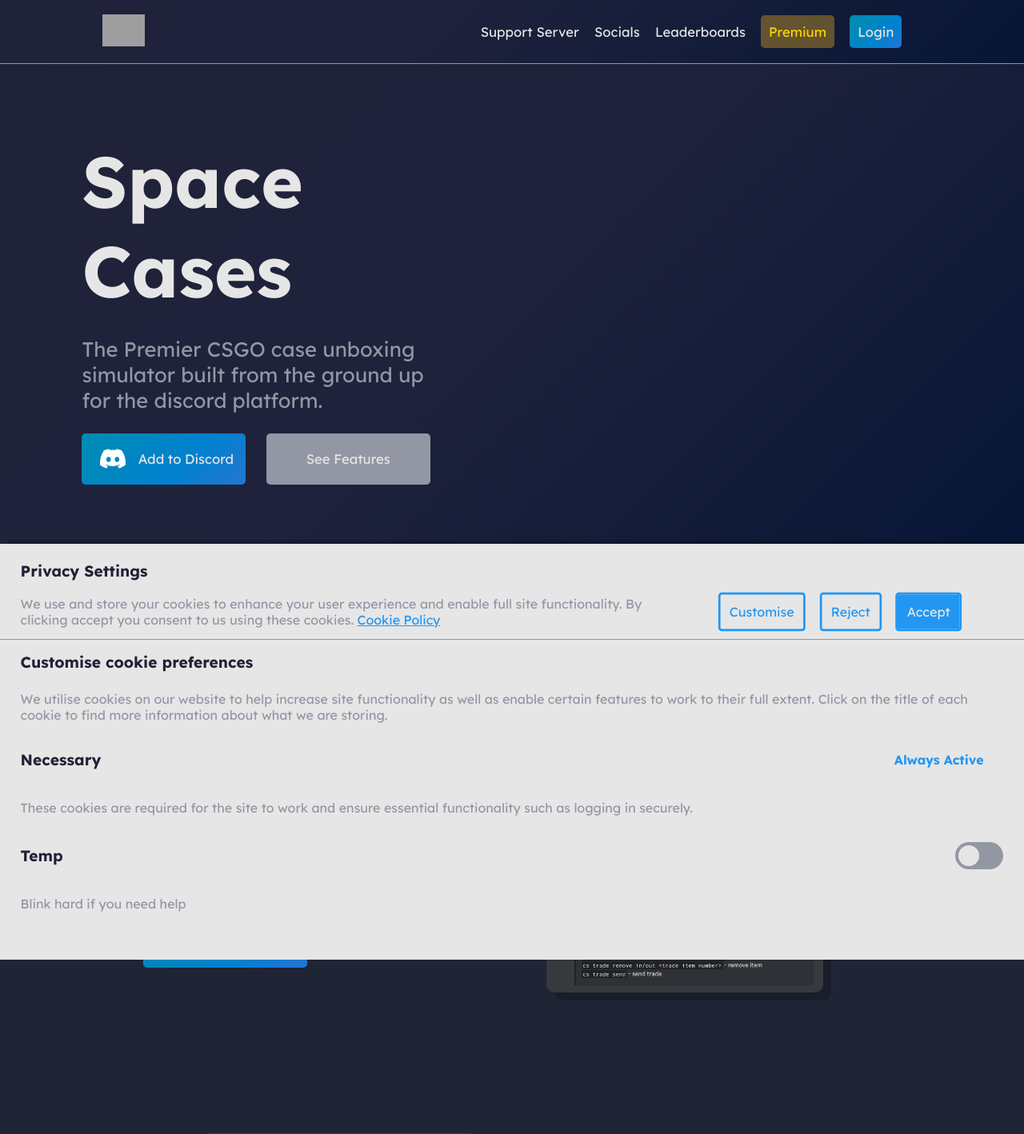
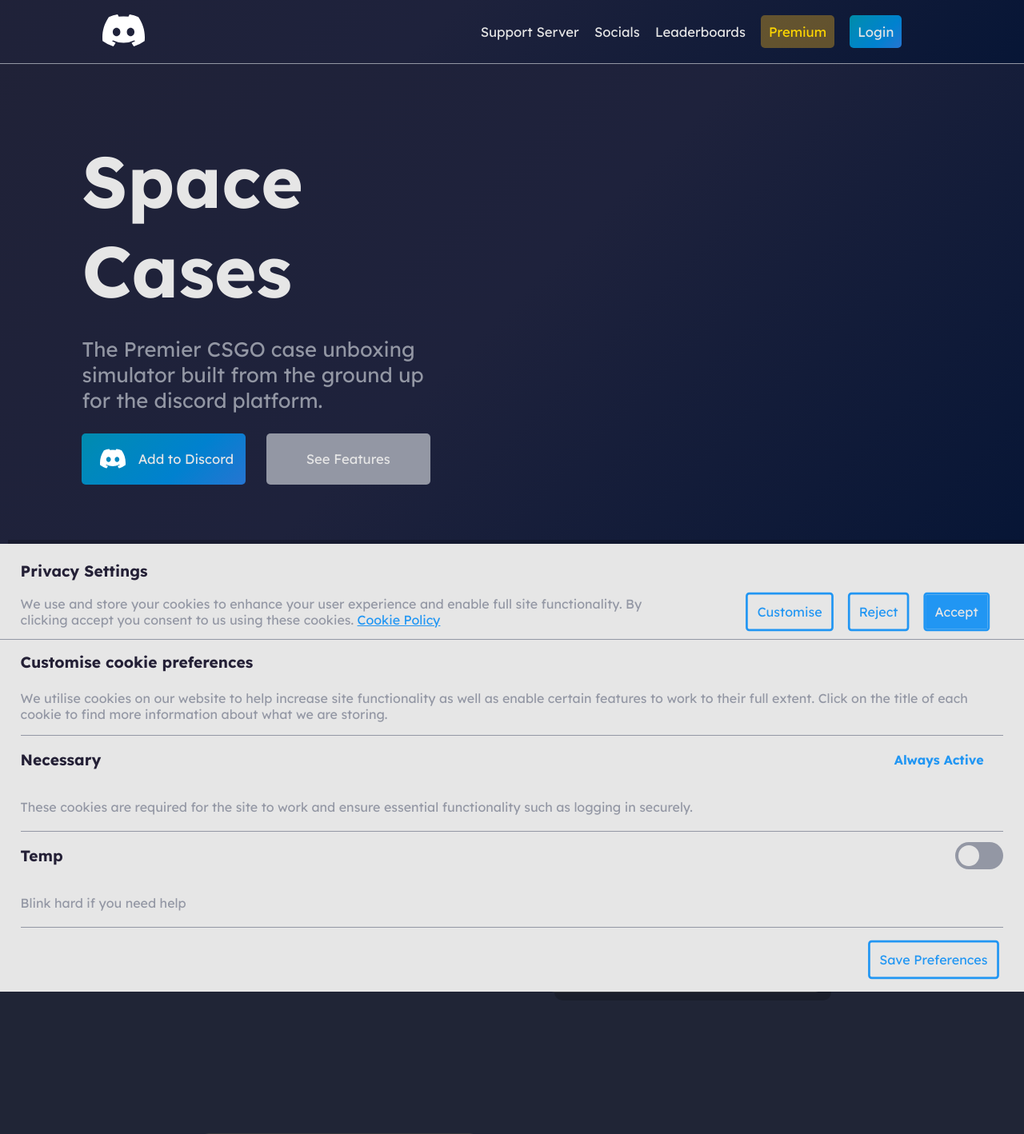
Before and after one commit to RGCSERG/spacecases.io, a Flask app: page /home in a window 1280 px wide. Shown: the top 1418 px of the page at 80% size. Run offline with Flask 2, Linux system fonts and the light colour scheme; grey boxes are pictures that could not be loaded.

Commit message:
completed cookie menu

```diff
--- a/webstart/static/style.css
+++ b/webstart/static/style.css
@@ -91,6 +90,7 @@ h1,.text-header-summary {
 }
 .cookie-preface, .cookie-menu {
     padding-bottom: 1vh;
+    border-bottom: 1px solid var(--colour4);
 }
 .cookie-link {
     text-decoration: underline;
@@ -100,7 +100,7 @@ h1,.text-header-summary {
 .cookie-buttons {
     scale: 0.9;
     display: flex;
-    justify-content: center;
+    justify-content: end;
     align-items: center;
     gap: 2vw;
 }
@@ -112,12 +112,28 @@ h1,.text-header-summary {
     color: var(--colour6);
     border-radius: 2px;
 }
+.cookie-save {
+    height: 10vh;
+    display: flex;
+    justify-content: end;
+    align-items: center;
+    background: var(--colour1);
+}
+.cookie-save-button {
+    font-size: 1.4vw;
+    cursor: pointer;
+    outline: var(--colour6) 3px solid;
+    padding: 1vw;
+    color: var(--colour6);
+    border-radius: 2px;
+    scale: 0.9;
+}
 .cookie-buttons a:nth-child(3) {
     color: var(--colour1);
     background: var(--colour6);
 }
 .cookie-custom-wrapper {
-    height: 50vh;
+    height: 55vh;
     width: 100vw;
     position: fixed;
     top: 100%;
@@ -157,6 +173,7 @@ h1,.text-header-summary {
     height: 15vh;
     width: 100%;
     background: var(--colour1);
+    border-bottom: 1px solid var(--colour4);
 }
 .cookie-description {
     grid-area: "text";
--- a/webstart/templates/index.html
+++ b/webstart/templates/index.html
@@ -16,12 +16,12 @@
   </head>
   <body>
     <nav class="header noselect">
-      <a href="{{url_for('home')}}"><img class="logo"src="{{url_for('static',filename='images/discord-mark-white.svg')}}"></img></a>
+      <a href="{{url_for('home')}}"><img class="logo"src="{{url_for('static',filename='images/svg/discord-mark-white.svg')}}"></img></a>
       <div class ="nav-links">
         <a href="https://discord.gg/JAkGbVsdEe" target="_blank">Support Server</a>
-        <a href="temp">Socials</a>
+        <a href="{{url_for('socials')}}">Socials</a>
         <a href="{{url_for('leaderboard')}}">Leaderboards</a>
-        <a id="premium" href="temp">Premium</a>
+        <a id="premium" href="{{url_for('premium')}}">Premium</a>
       <div class="login-button">
           {% if current_user %}
           <div class="button-wrapper">
@@ -93,7 +93,9 @@
           </label>
           <p class="cookie-description"> and can we finish the back end x</p>
         </div>
-        </div>
+      </div>
+      <div class="cookie-save">
+        <a class="cookie-save-button">Save Preferences</a>
       </div>
     </div>
     <img class="cookie-toggle" src="{{url_for('static',filename='images/main/question.png')}}">
```
Also changed, not shown: other parts of webstart/static/style.css (+15 -8 lines).
